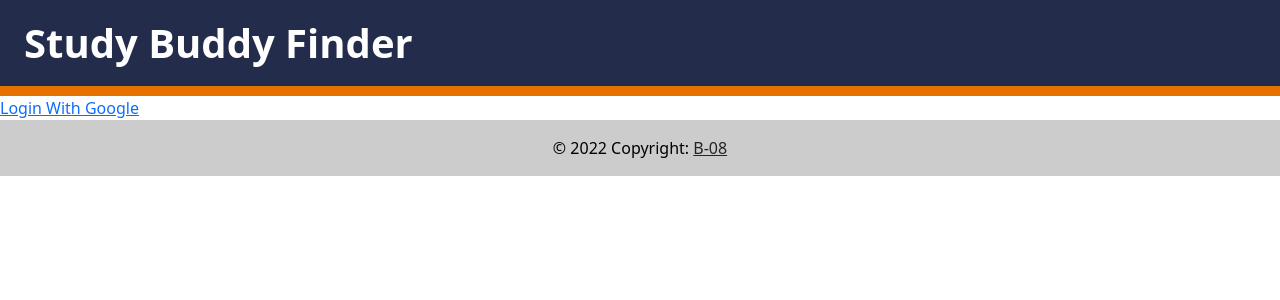
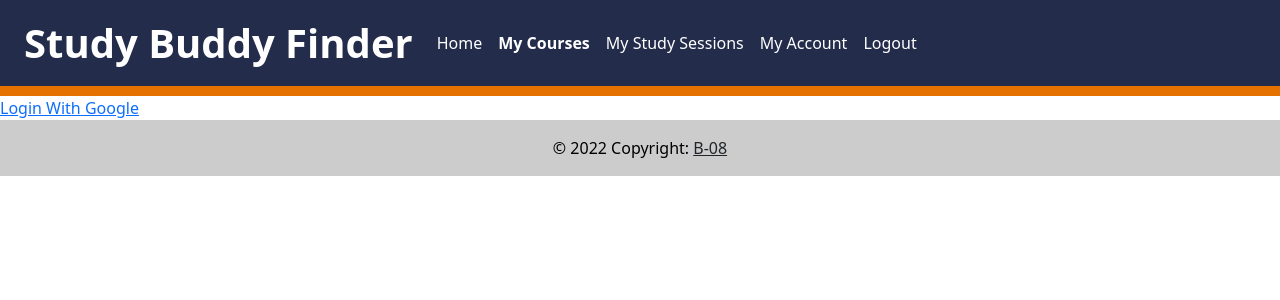
Before and after one commit to anw5ph/study-buddy-finder, a Django app: page /study/courses/ in a window 1280 px wide. Shown: the top 300 px of the page. Run offline with Django 3.2, Linux system fonts and the light colour scheme; some libraries are stand-ins or nearby versions.

Commit message:
Update course pages and home page link

```diff
--- a/study/templates/study/courses.html
+++ b/study/templates/study/courses.html
@@ -15,6 +15,23 @@
         <header class="container-fluid ps-4" style="background-color:#232D4B; border-bottom: 10px solid #E57200;">
             <nav class="navbar navbar-expand-lg navbar-light">
                 <a class="navbar-brand fw-bold fs-1 text-white" href="#">Study Buddy Finder</a>
+
+                <nav class="navbar navbar-expand-lg">
+                  <button class="navbar-toggler" type="button" data-toggle="collapse" data-target="#navbarNavAltMarkup" aria-controls="navbarNavAltMarkup" aria-expanded="false" aria-label="Toggle navigation">
+                    <span class="navbar-toggler-icon"></span>
+                  </button>
+                <div class="collapse navbar-collapse" id="navbarNavAltMarkup">
+                  <div class="navbar-nav">
+                    <a class="nav-item nav-link active text-white" href="/">Home</a>
+                    <a class="nav-item nav-link text-white" href="{% url 'study:courses' %}" style="font-weight: bold;">My Courses</a>
+                    <a class="nav-item nav-link text-white" href="#">My Study Sessions</a>
+                    <a class="nav-item nav-link text-white" href="#">My Account</a>
+                    <a class="nav-item nav-link text-white" href="#">Logout</a>
+                  </div>
+                </div>
+                </nav>
+
+
 
             </nav>
           </header>
```
Also changed, not shown: study/templates/study/courseAdd.html (+17 -0 lines), templates/index.html (+3 -17 lines).
